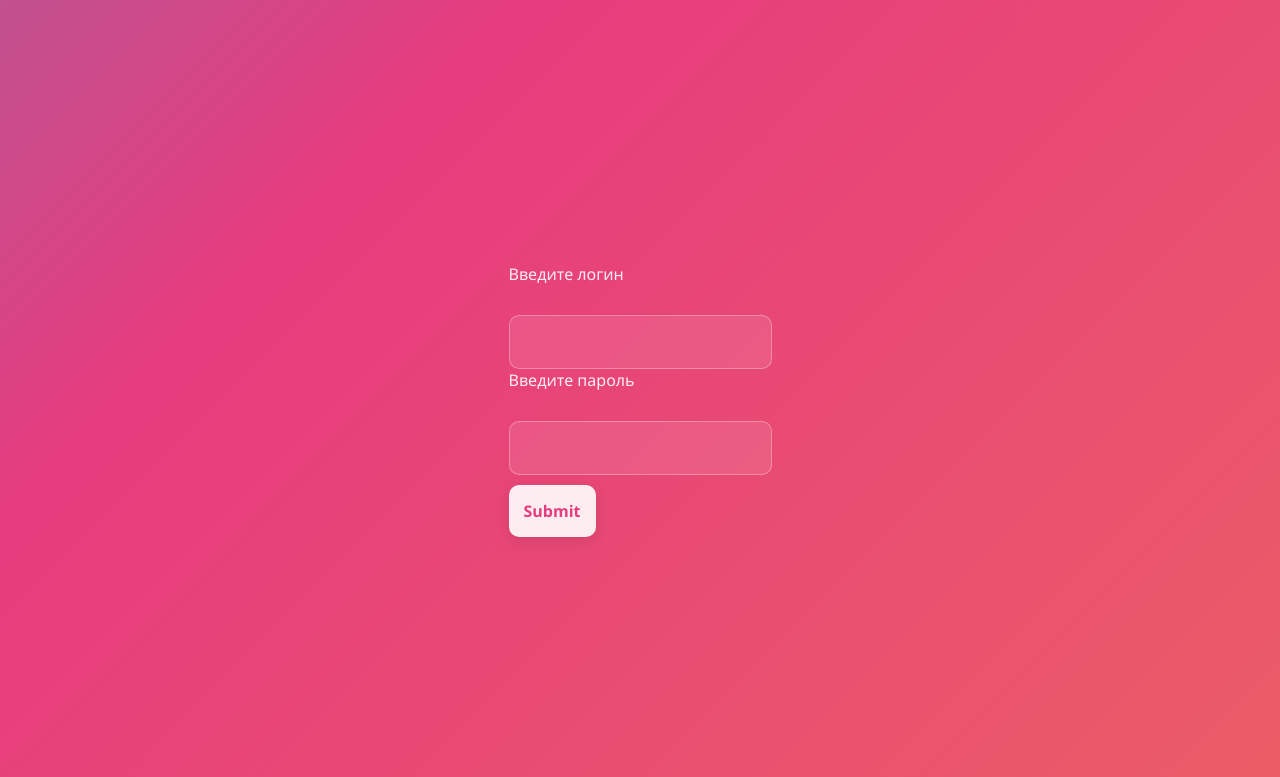
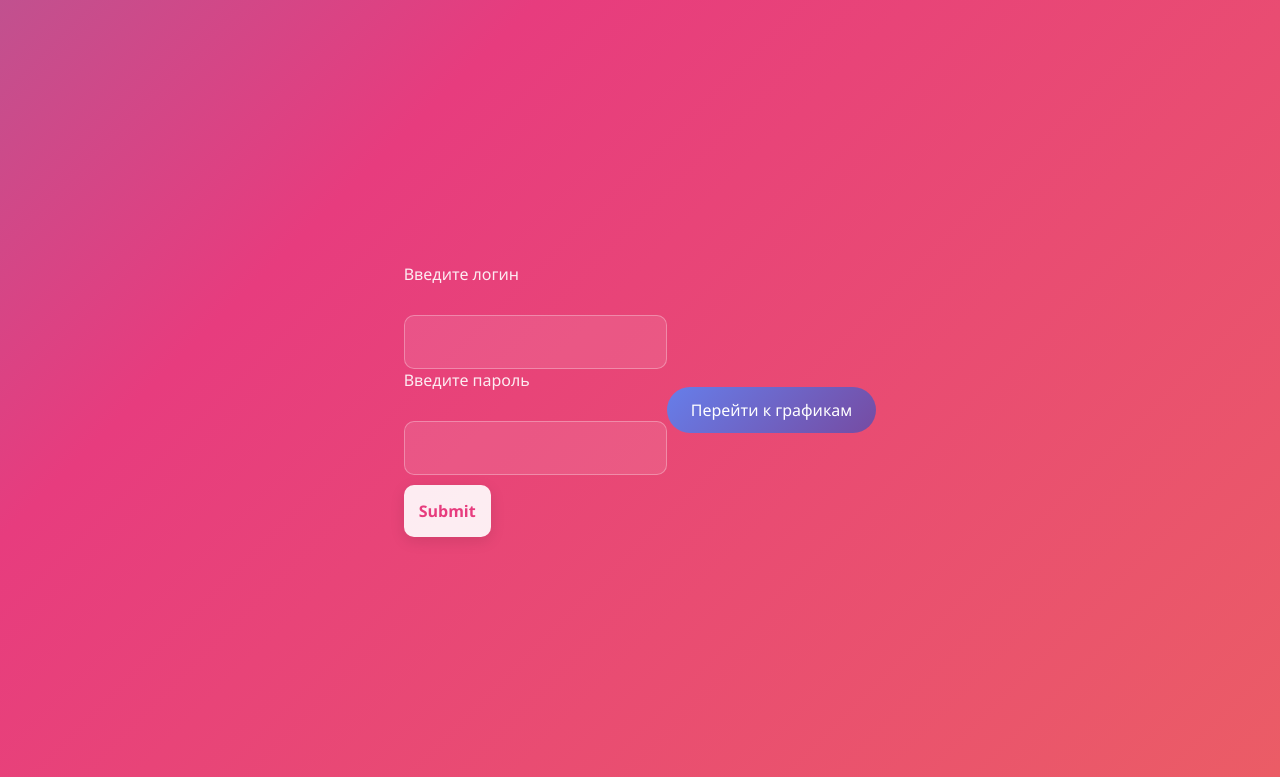
Before and after one commit to DemetrioII/MyPythonProject, a FastAPI app: page /login in a window 1280 px wide. Shown: the top 777 px of the page. Run offline with FastAPI, Linux system fonts and the light colour scheme.

Commit message:
Update index.html

```diff
--- a/templates/index.html
+++ b/templates/index.html
@@ -10,6 +10,23 @@
             box-sizing: border-box;
             font-family: 'Segoe UI', Tahoma, Geneva, Verdana, sans-serif;
         }
+        .graphics-button {
+            background: linear-gradient(135deg, #667eea, #764ba2);
+            color: white;
+            border: none;
+            padding: 12px 24px;
+            font-size: 1rem;
+            border-radius: 30px;
+            cursor: pointer;
+            margin-top: 20px;
+            transition: background 0.3s ease, transform 0.2s ease;
+            display: inline-block;
+}
+
+.graphics-button:hover {
+    transform: scale(1.05);
+    background: linear-gradient(135deg, #764ba2, #667eea);
+}
 
         body {
             min-height: 100vh;
@@ -211,5 +228,8 @@
         </div>
         <input class="submit-btn" content="Done" type="submit">
     </form>
+    <form method="post" action="/Graphics.html">
+        <button type="submit" class="graphics-button">Перейти к графикам</button>
+    </form>
 </body>
 </html>
```
